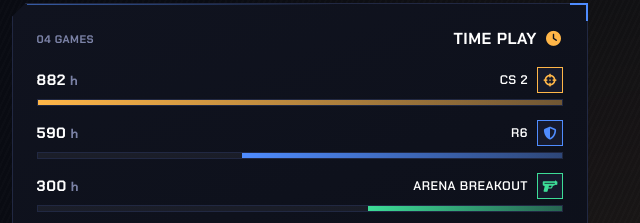
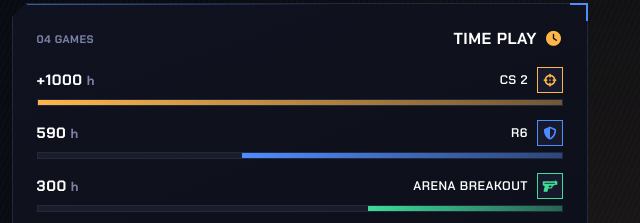
Before and after one commit to zinoxplus/LMC, a plain HTML site: page index.html in a window 1280 px wide. Shown: the part 370-593 px from the top of the page, 584-1224 px from the left. Drawn offline with Linux system fonts and the light colour scheme.

Commit message:
Update index.html

```diff
--- a/index.html
+++ b/index.html
@@ -244,7 +244,7 @@
         <div class="bar-row">
           <div class="bar-top">
             <div class="bar-name"><div class="bar-icon" style="--gicolor:#ffb648"><i class="fa-solid fa-crosshairs"></i></div><span class="bar-label mono">CS 2</span></div>
-            <span class="bar-num mono"><b>882</b> h</span>
+            <span class="bar-num mono"><b>+1000</b> h</span>
           </div>
           <div class="bar-track"><div class="bar-fill" style="width:100%; --gicolor:#ffb648;"></div></div>
         </div>
```
